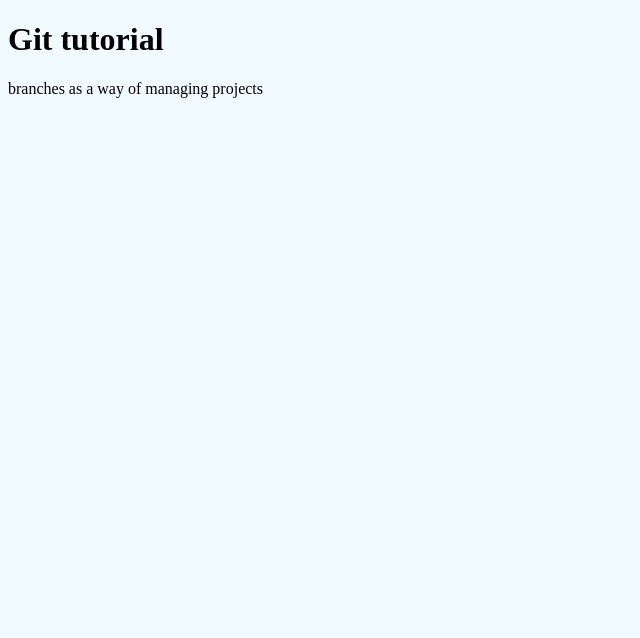
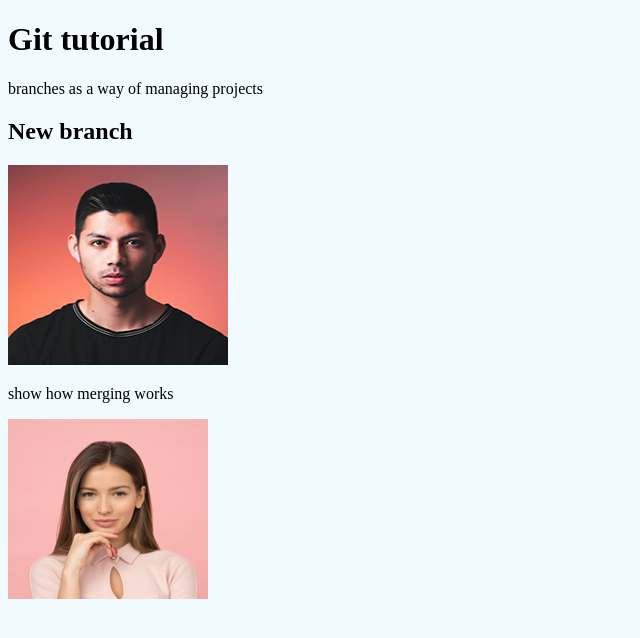
Before and after one commit to godfreykarugu/hello-world, a plain HTML site: page index.html in a window 1280 px wide. Shown: the whole page, without its empty margins (0-640 px from the left). Drawn offline with Linux system fonts and the light colour scheme.

Commit message:
added a new image and modified index.html

```diff
--- a/index.html
+++ b/index.html
@@ -10,5 +10,11 @@
     <h1>Git tutorial</h1>
     <p>branches as a way of managing projects</p>
 
+    <h2>New branch</h2>
+    <img src="user-2.png" alt="" style="width: 220px; height: 200px;">
+
+    <p>show how merging works</p>
+    <img src="user-3.png" alt="" style="width: 200px; height: 180px;">
+
 </body>
 </html>
```
Also changed, not shown: hello.html (deleted, +0 -12 lines), user-3.png (added).
